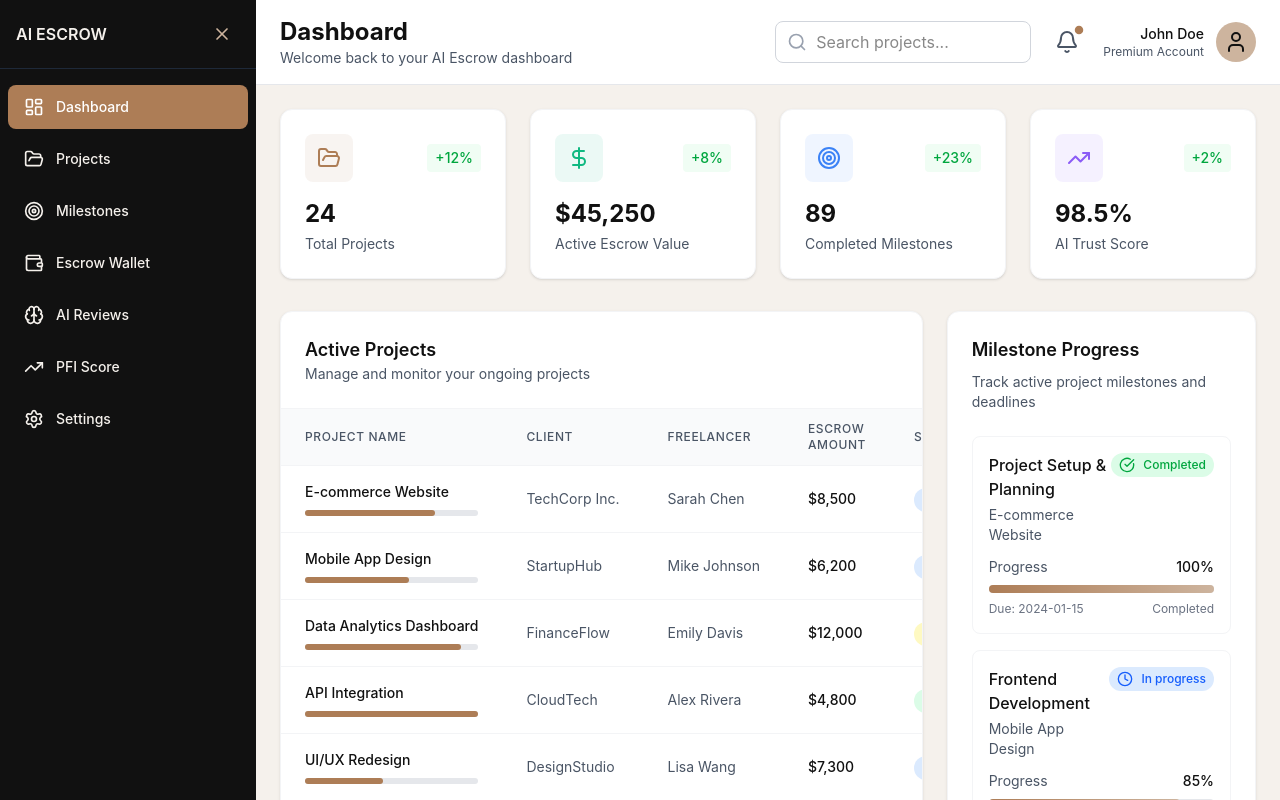
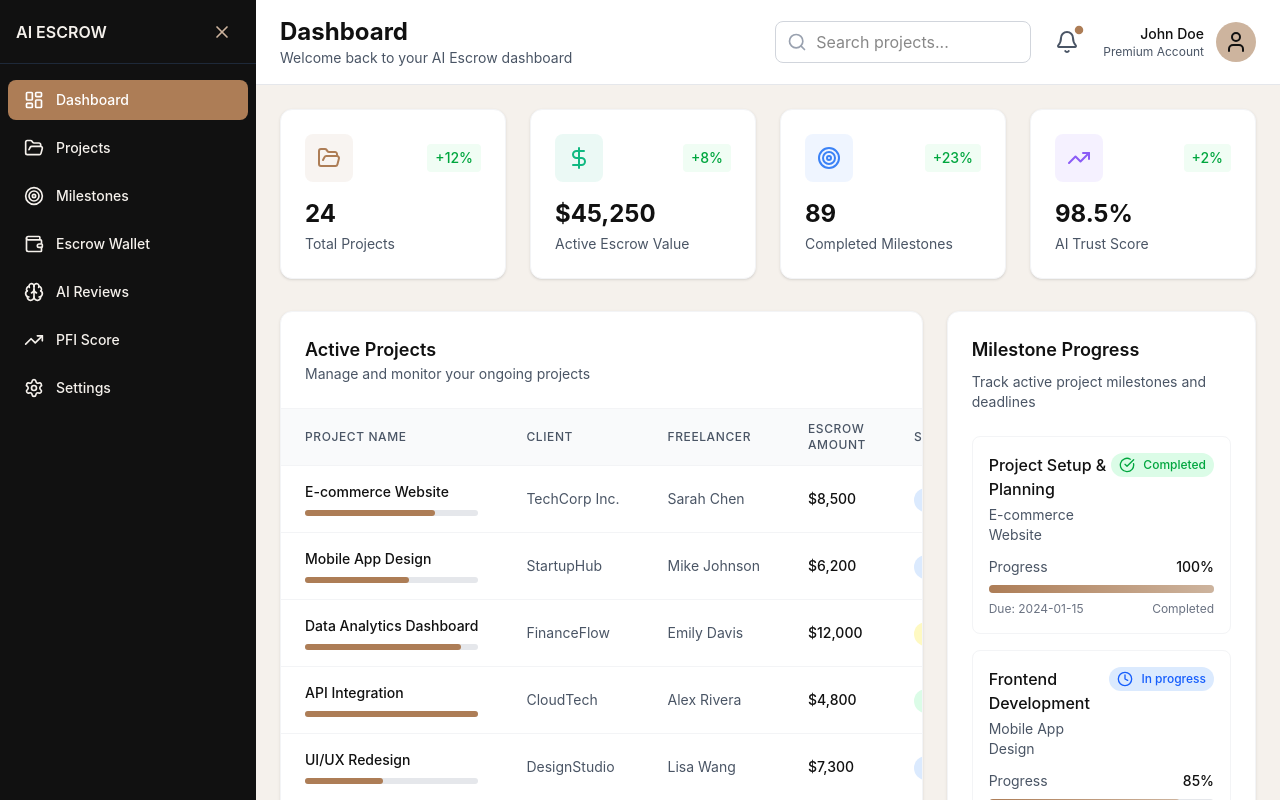
Before and after one commit to justtdhruvv/ai-freelance-escrow-agent, a Next.js app in the folder frontend/: page / in a window 1280 px wide. Built offline with nearby package versions, Linux system fonts and the light colour scheme.

Commit message:
feat: Enhance Sidebar component with improved visibility and transition effects for menu items

```diff
--- a/frontend/app/components/Sidebar.tsx
+++ b/frontend/app/components/Sidebar.tsx
@@ -38,11 +38,17 @@ export default function Sidebar({ collapsed, toggleSidebar, isMobile }: SidebarP
       {/* Sidebar Header */}
       <div className={`flex items-center ${
         collapsed ? 'justify-center' : 'justify-between'
-      } px-4 py-4 border-b border-gray-800`}>
+      } px-4 py-4 border-b border-gray-800 h-16`}>
         {/* Logo */}
-        {!collapsed && (
-          <span className="text-[#F5F1EC] font-semibold">AI ESCROW</span>
-        )}
+        <span
+          className={`transition-all duration-200 whitespace-nowrap font-semibold text-[#F5F1EC] ${
+            collapsed
+              ? "opacity-0 w-0 overflow-hidden"
+              : "opacity-100 w-auto"
+          }`}
+        >
+          AI ESCROW
+        </span>
 
         {/* Toggle Button */}
         <button
@@ -62,20 +68,22 @@ export default function Sidebar({ collapsed, toggleSidebar, isMobile }: SidebarP
         {menuItems.map((item, index) => (
           <button
             key={index}
-            className={`w-full flex items-center ${
-              collapsed ? 'justify-center px-2' : 'gap-3 px-4'
-            } py-3 rounded-lg transition-colors duration-200 ${
+            className={`flex items-center gap-3 px-4 py-3 w-full rounded-lg transition-colors duration-200 h-10 ${
               item.active
                 ? 'bg-[#AD7D56] text-white'
                 : 'text-[#F5F1EC] hover:bg-gray-800'
             }`}
           >
             <item.icon className="w-5 h-5 flex-shrink-0" />
-            {!collapsed && (
-              <span className="font-medium text-sm whitespace-nowrap">
-                {item.label}
-              </span>
-            )}
+            <span
+              className={`transition-all duration-200 whitespace-nowrap font-medium text-sm ${
+                collapsed
+                  ? "opacity-0 w-0 overflow-hidden"
+                  : "opacity-100 w-auto"
+              }`}
+            >
+              {item.label}
+            </span>
           </button>
         ))}
       </nav>
```
